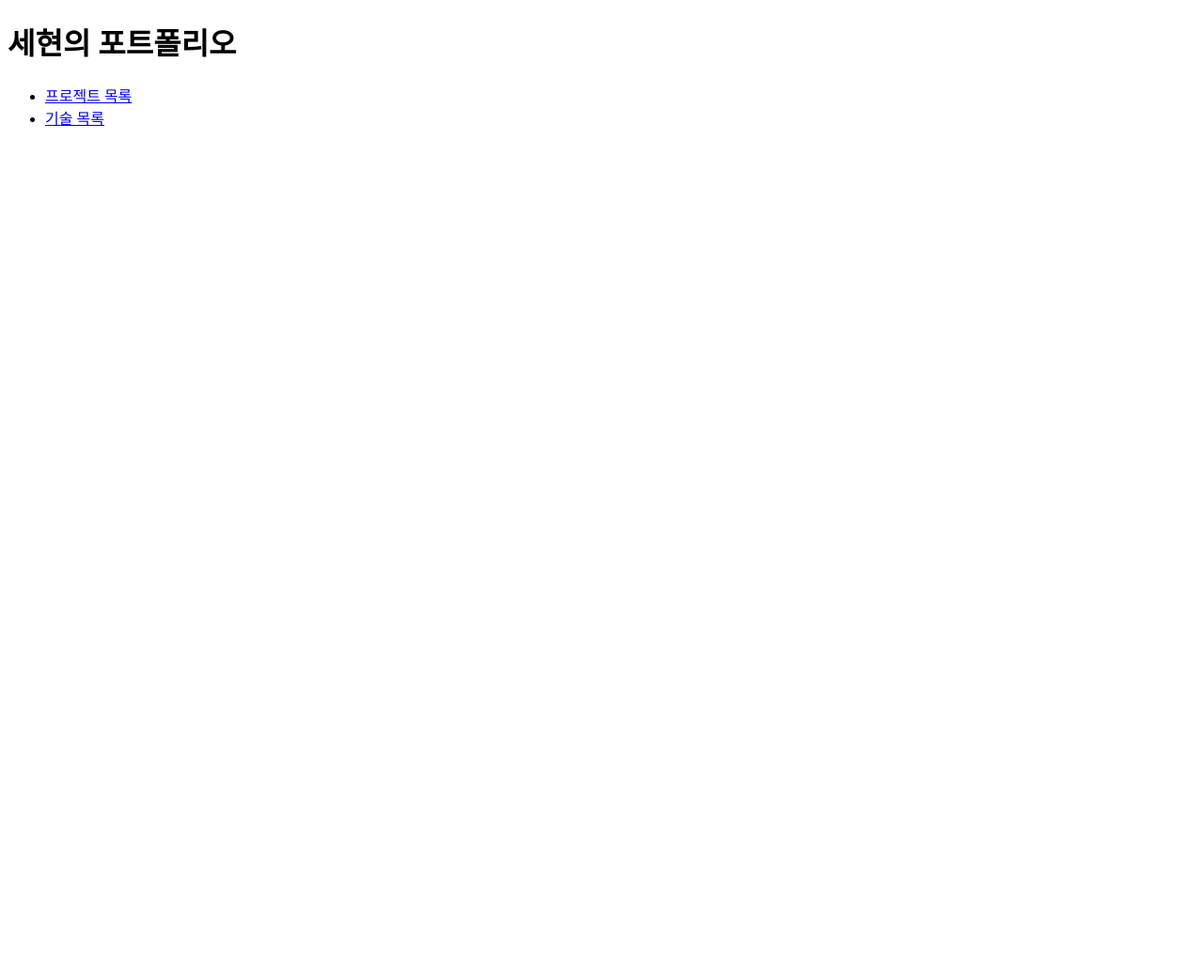
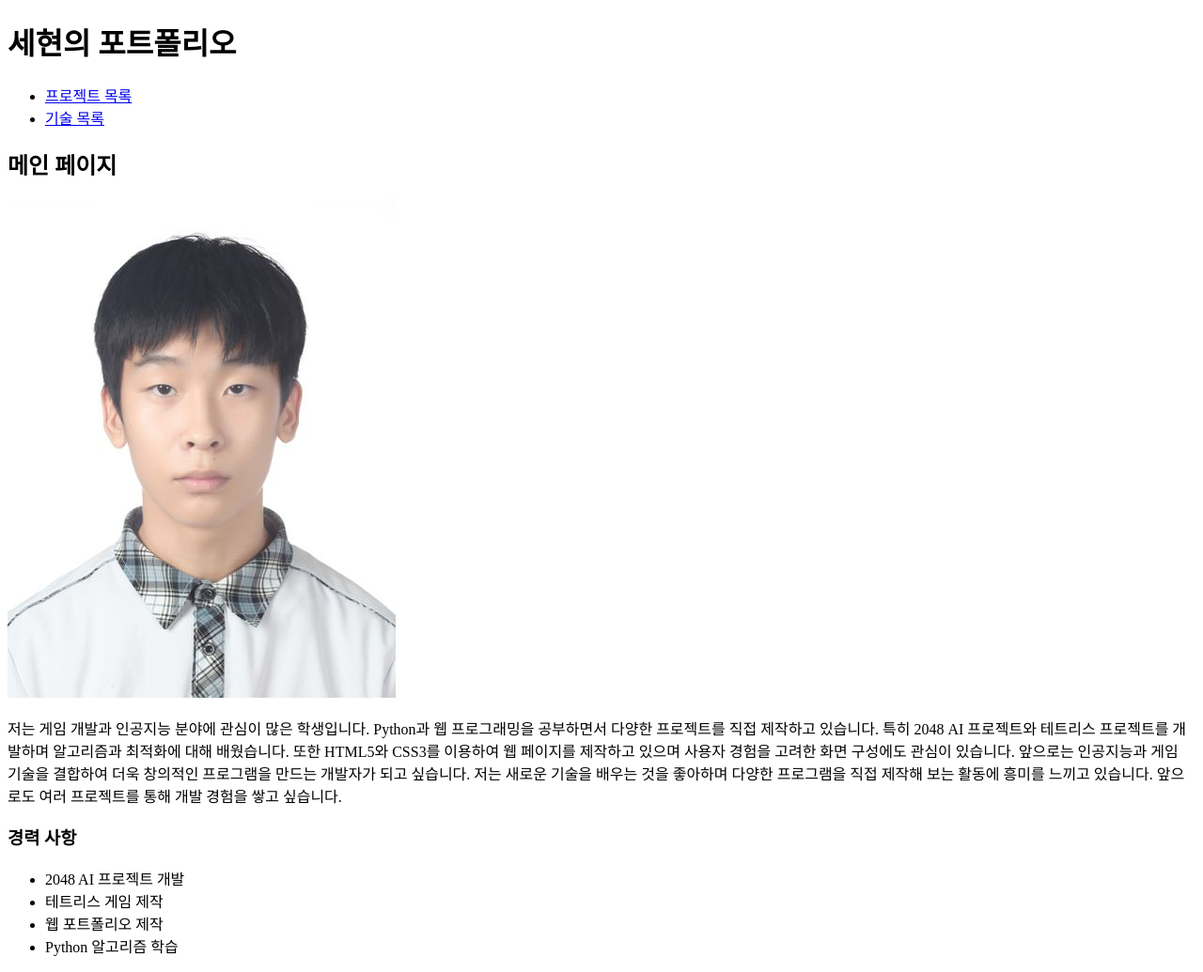
Before and after one commit to s26015/sehyungim, a plain HTML site: page 정리좀 하다/5월/찐 수행평가/index.html in a window 1280 px wide. Shown: the whole page at 94% size. Before the commit the page ends 800 px from the top, so only its background shows below. Drawn offline with Linux system fonts and the light colour scheme.

Commit message:
중간 커ㅣㅅ

```diff
--- a/정리좀 하다/5월/찐 수행평가/index.html
+++ b/정리좀 하다/5월/찐 수행평가/index.html
@@ -16,5 +16,27 @@
         </ul>
     </nav>
 </header>
+
+<section>
+
+    <h2>메인 페이지</h2>
+
+    <img src="me.jpg" alt="내 사진" class="profile">
+
+    <p>
+        저는 게임 개발과 인공지능 분야에 관심이 많은 학생입니다. Python과 웹 프로그래밍을 공부하면서 다양한 프로젝트를 직접 제작하고 있습니다. 특히 2048 AI 프로젝트와 테트리스 프로젝트를 개발하며 알고리즘과 최적화에 대해 배웠습니다. 또한 HTML5와 CSS3를 이용하여 웹 페이지를 제작하고 있으며 사용자 경험을 고려한 화면 구성에도 관심이 있습니다. 앞으로는 인공지능과 게임 기술을 결합하여 더욱 창의적인 프로그램을 만드는 개발자가 되고 싶습니다. 저는 새로운 기술을 배우는 것을 좋아하며 다양한 프로그램을 직접 제작해 보는 활동에 흥미를 느끼고 있습니다. 앞으로도 여러 프로젝트를 통해 개발 경험을 쌓고 싶습니다.
+    </p>
+
+    <h3>경력 사항</h3>
+
+    <ul>
+        <li>2048 AI 프로젝트 개발</li>
+        <li>테트리스 게임 제작</li>
+        <li>웹 포트폴리오 제작</li>
+        <li>Python 알고리즘 학습</li>
+    </ul>
+
+</section>
+
 </body>
 </html>
--- /dev/null
+++ b/정리좀 하다/5월/찐 수행평가/style.css
@@ -0,0 +1,87 @@
+body{
+    margin:0;
+    font-family:Arial;
+    background-color:#f4f4f4;
+}
+
+header{
+    background-color:#222;
+    color:white;
+    padding:20px;
+    text-align:center;
+}
+
+.menu{
+    list-style:none;
+    padding:0;
+}
+
+.menu li{
+    display:inline-block;
+    margin:10px;
+}
+
+.menu a{
+    text-decoration:none;
+    color:white;
+    background-color:#444;
+    padding:10px 15px;
+    border-radius:5px;
+    transition:0.3s;
+}
+
+.menu a:hover{
+    background-color:skyblue;
+    color:black;
+}
+
+section{
+    padding:30px;
+}
+
+.profile{
+    width:250px;
+    border:5px solid black;
+    box-shadow:3px 3px 10px gray;
+    margin:20px;
+}
+
+.project-img{
+    width:400px;
+    border:3px solid gray;
+    margin-top:20px;
+}
+
+.title{
+    color:darkblue;
+}
+
+footer{
+    background-color:#222;
+    color:white;
+    text-align:center;
+    padding:20px;
+    margin-top:30px;
+}
+
+.color-text{
+    animation:colorChange 5s infinite;
+}
+
+@keyframes colorChange{
+    0%{
+        color:blue;
+    }
+
+    33%{
+        color:green;
+    }
+
+    66%{
+        color:red;
+    }
+
+    100%{
+        color:blue;
+    }
+}
```
Also changed, not shown: 정리좀 하다/5월/찐 수행평가/me.jpg (added).
